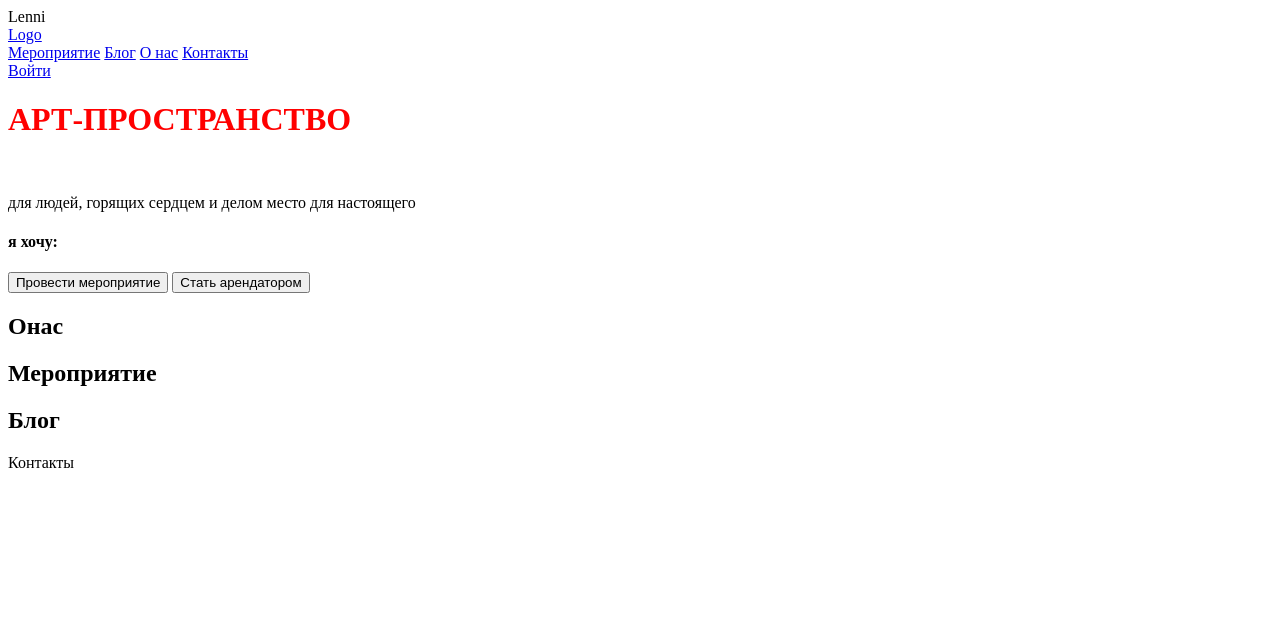
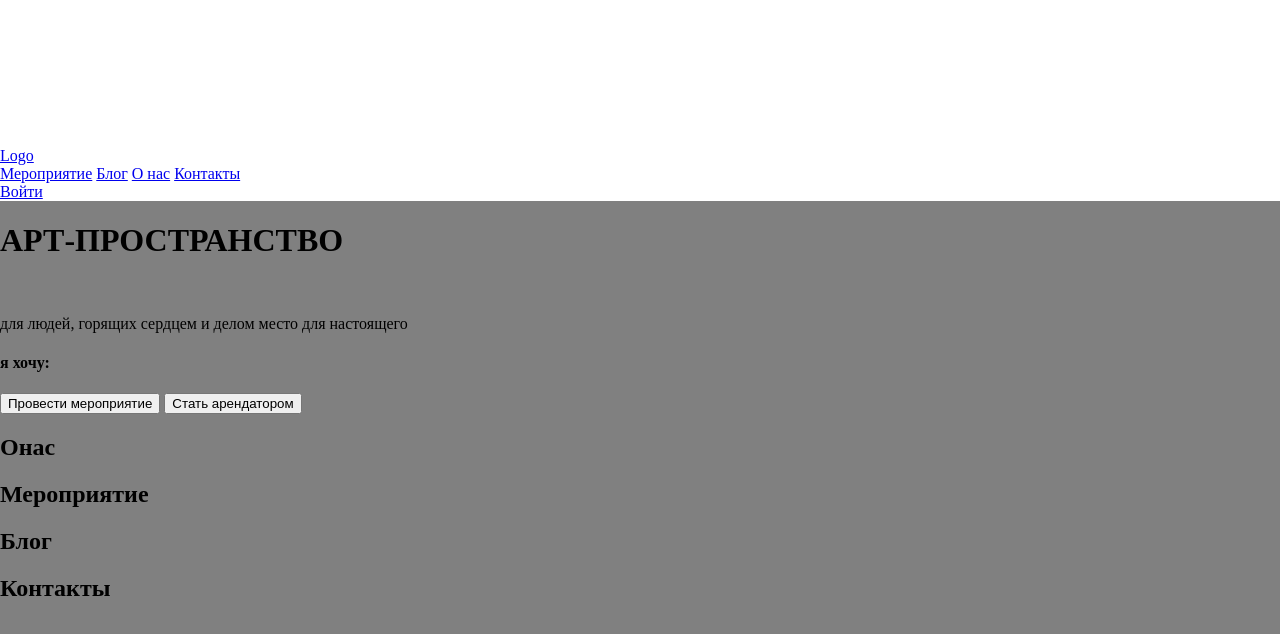
Before and after one commit to Anna93-desing/Anna93-desing.github.io, a plain HTML site: page index.html in a window 1280 px wide. Drawn offline with Linux system fonts and the light colour scheme.

Commit message:
Added new styles

```diff
--- a/index.html
+++ b/index.html
@@ -3,7 +3,7 @@
 
     <head>
         <meta charset ="UTF-8"/>
-        <tetle>Lenni</tetle>
+        <title>Lenni</title>
         <link rel="stylesheet" href ="styles/styles.css"/>
      </head>
 
@@ -50,7 +50,7 @@
                     </section>
 
                     <section class="contacts home_contacts">
-                        <h2class="contacts_section-title section-title">Контакты</h2>
+                        <h2 class="contacts_section-title section-title">Контакты</h2>
                         <div class="contacts_container"></div>
                         <div class="doit"></div>
                     </section>
--- a/styles/styles.css
+++ b/styles/styles.css
@@ -1,3 +1,33 @@
-h1 {
-    color: red;
+html,
+body {
+    width: 100%;
+    margin: 0;
+    padding: 0;
 }
+
+body {
+    box-sizing: border-box;
+    display: flex;
+    flex-direction: column;
+    min-height: 100vh;
+    padding-top: 147px;
+}
+
+.page-header {
+    position: fixed;
+    top: 0;
+    left: 0;
+    width: 100%;
+    height: 147px;
+    background-color: red;
+}
+
+.main {
+    flex: 1 0 auto;
+    background-color: grey;
+}
+
+.page-footer {
+    flex: 0 0 auto;
+    background-color: blue;
+}
```
